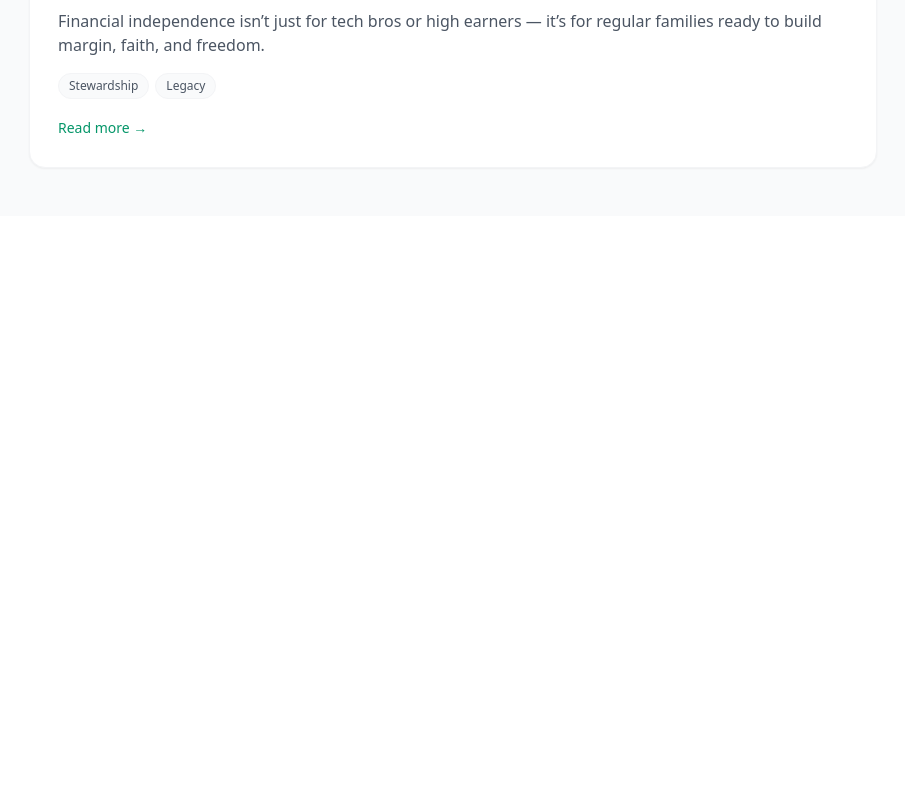
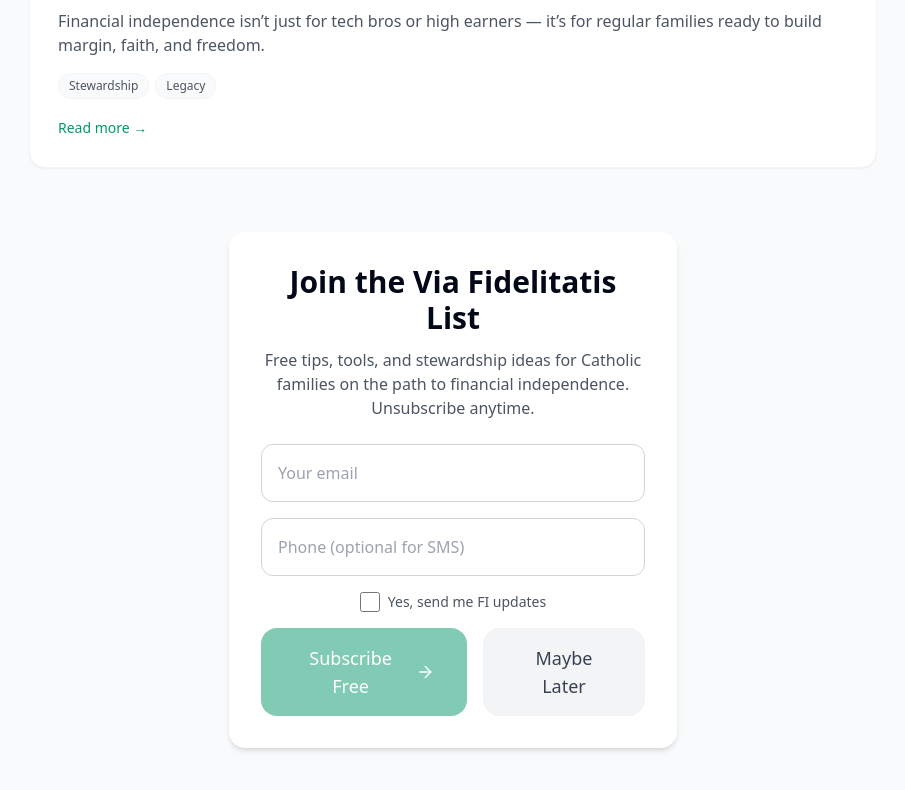
Before and after one commit to daughterpop/super-fi-calc, a React (Vite) app: page /blog in a window 1280 px wide. Shown: the part 6651-7441 px from the top of the page, without its empty margins (187-1092 px from the left). Before the commit the page ends 6867 px from the top, so only its background shows below. Built offline with nearby package versions, Linux system fonts and the light colour scheme.

Commit message:
Add subscribe form to blog index footer

```diff
--- a/src/pages/BlogIndex.jsx
+++ b/src/pages/BlogIndex.jsx
@@ -3,6 +3,7 @@ import { Link } from 'react-router-dom';
 import { Search, X, Filter } from 'lucide-react';
 import { allPosts, allTags } from '../data/posts';
 import SiteHeader from '../components/SiteHeader';
+import SubscribeForm from '../components/SubscribeForm';
 
 export default function BlogIndex() {
   const [searchTerm, setSearchTerm] = useState('');
@@ -213,6 +214,10 @@ export default function BlogIndex() {
             </button>
           </div>
         )}
+
+        <div className="pt-4 pb-2">
+          <SubscribeForm />
+        </div>
       </div>
     </div>
   );
```
